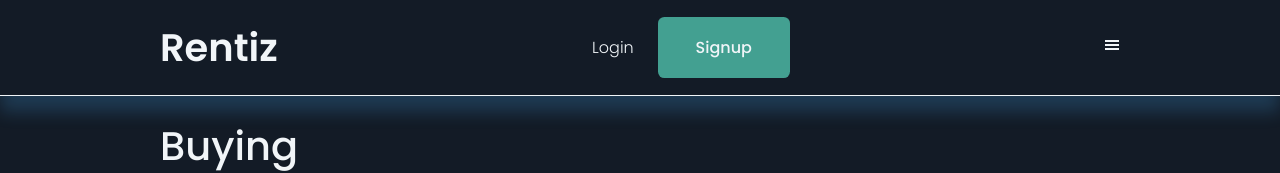
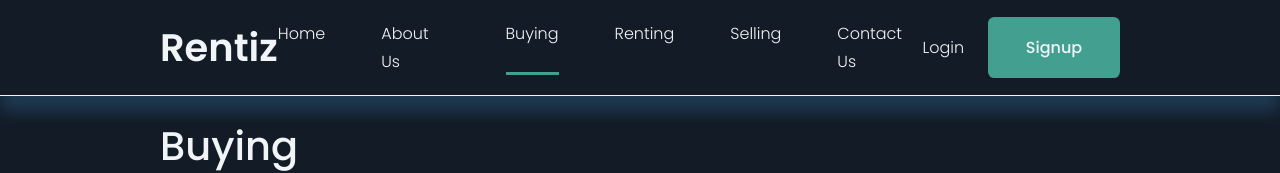
Before and after one commit to kingbee1/rentiz, a React (Vite) app: page /buying in a window 1280 px wide. Shown: the top 173 px of the page. Built offline with nearby package versions, Linux system fonts and the light colour scheme.

Commit message:
fixed nav items for big screens

```diff
--- a/src/App.css
+++ b/src/App.css
@@ -26,6 +26,11 @@ nav {
     font-size: 2.4rem;
     font-weight: 800;
 }
+.nav__items-a{
+    display: flex;
+    gap: 3.5rem;
+ }
+
 
 .nav__items {
    display: flex;
@@ -42,12 +47,9 @@ nav {
     align-items: center;
 }
 
-#menu__btn, #close__btn {
-    display: none;
-}
 
 .menu__btn {
-
+    display: none;
 }
 
 /* -------------------HEADER-------------------- */
@@ -338,40 +340,21 @@ footer h4{
         margin-left: 2rem;
     }
 
-    .nav__items {
-        position: fixed;
-        display: flex;
-        flex-direction: column;
-        top: 6rem;
-        right: 6rem;
-    }
-
-    .menu {
+    .nav__items-a {
         display: none;
     }
 
-    /* .menu {
+    .nav__items {
         position: absolute;
-        top: 6rem;
+        top: 4.7rem;
         align-items: center;
         background: var(--color-bg);
         height: max-content;
         width: 100%;
         flex-direction: column;
-        gap: 0.5rem;
-    } */
-
-
-    #menu__btn {
-    display: block;
-    }
-
-    .menu {
-    display: none;
-    }
-
-    .menu.close {
-    display: block;
+        gap: 0.9rem;
+        font-size: 1.2rem;
+        padding-bottom: 2rem;
     }
 
 
@@ -379,19 +362,13 @@ footer h4{
         display: none;
     }
 
-    #menu__btn {
+    .menu__btn {
         display: block;
         background: var(--color-bg);
         color: var(--color-white);
         font-size: 2rem;
     }
 
-    #close__btn {
-        display: none;
-        background: var(--color-bg);
-        color: var(--color-white);
-        font-size: 2rem;
-    }
 
     /* header */
     .header__container {
--- a/src/components/Navbar.jsx
+++ b/src/components/Navbar.jsx
@@ -15,6 +15,15 @@ const Navbar = () => {
     <nav>
       <div className="container nav__container">
         <Link to={"/"} className="nav__container-logo logo">Rentiz</Link>
+
+        <ul className='nav__items-a'>
+          <NavLink to='/'><li>Home</li></NavLink>
+          <NavLink to="/about-us"><li>About Us</li></NavLink>
+          <NavLink to='/buying'><li>Buying</li></NavLink>
+          <NavLink to='/renting'><li>Renting</li></NavLink>
+          <NavLink to='/selling'><li>Selling</li></NavLink>
+          <NavLink to='/contact-us'><li>Contact Us</li></NavLink>
+        </ul>
 
         <ul className={click ? 'nav__items' : 'menu'}>
           <NavLink to='/'><li>Home</li></NavLink>
```
